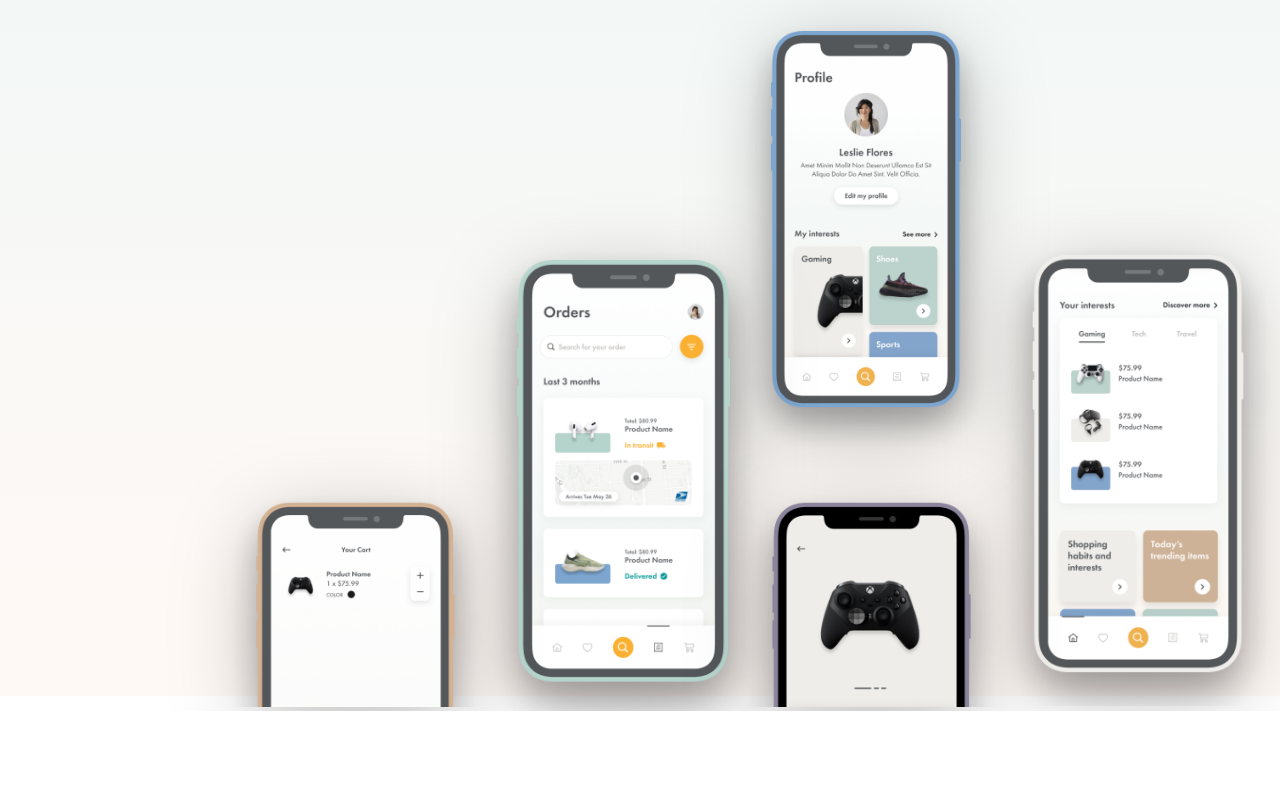
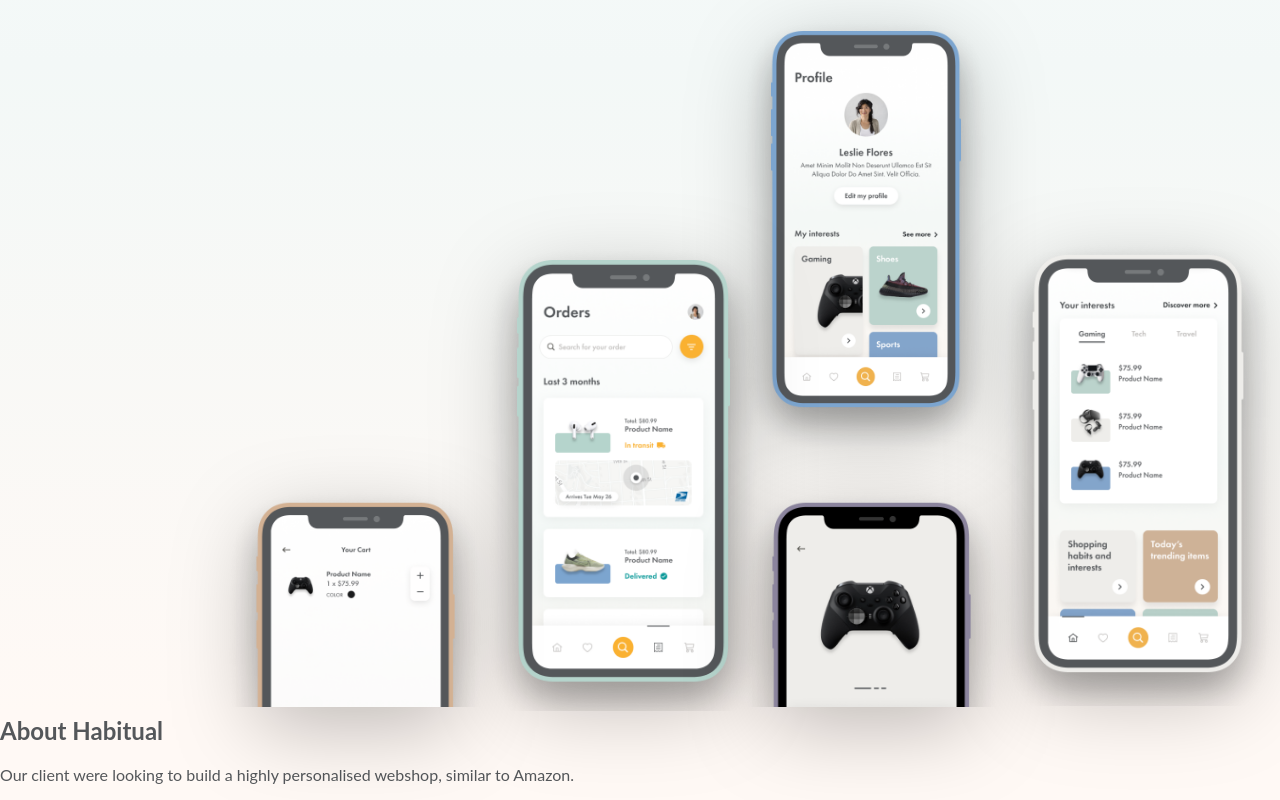
Before and after one commit to V4nd0r/Habitual, a website: page index.html in a window 1280 px wide. Shown: the part 672-1472 px from the top of the page. Before the commit the page ends 1383 px from the top, so only its background shows below. Drawn offline with Linux system fonts and the light colour scheme.

Commit message:
experiment with about section

```diff
--- a/index.html
+++ b/index.html
@@ -62,53 +62,22 @@
 
         </div>
       </section>
-   <!--/END Hero Section
+   <!--END Hero Section-->
 
-    **** About Section ****
+    <!--**** About Section ****-->
       <section id="about">
         <div class="container">
-          <h2 class="section-title load-hidden">About me</h2>
-          <div class="row about-wrapper">
-            <div class="col-md-6 col-sm-12">
-              <div class="about-wrapper__image load-hidden">
-                <img
-                  alt="Profile Image"
-                  class="img-fluid rounded shadow-lg"
-                  height="auto"
-                  width="300px"
-                  src="assets/profile.jpg"
-                  alt="Profile Image"
-                />
-              </div>
-            </div>
+          <h2 class="section-title load-hidden">About Habitual</h2>
             <div class="col-md-6 col-sm-12">
               <div class="about-wrapper__info load-hidden">
                 <p class="about-wrapper__info-text">
-                Are you looking for a web developer? </p>
-                <p class="about-wrapper__info-text">
-                  You landed on the right page.
-                </p>
-                <p class="about-wrapper__info-text">
-                  I'm an energetic and highly motivated web developer,
-                skilled in a range of programming languages and frameworks, as well as database technologies.
-                Such as HTML, CSS, JavaScript, React.js, Node.js, Java,  SQL, Git.
-                </p>
-                <span class="d-flex mt-3">
-                  <a
-                    rel="noreferrer"
-                    target="_blank"
-                    class="cta-btn cta-btn--resume"
-                    href="assets/resume.pdf"
-                  >
-                    View Resume
-                  </a>
-                </span>
+                Our client were looking to build a highly personalised webshop, similar to Amazon. </p>
               </div>
             </div>
           </div>
         </div>
       </section>
-      /END About Section
+      <!--/END About Section
 
       **** Projects Section ****
       <section id="projects">
```
